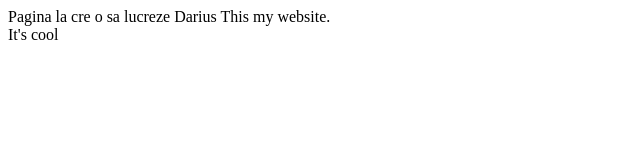
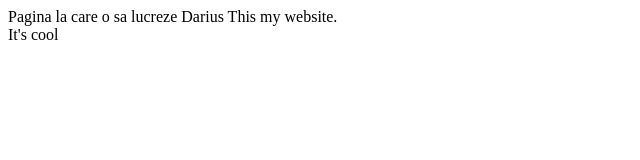
Before and after one commit to FunnyTester1983/NewTryH, a plain HTML site: page index.htm in a window 1280 px wide. Shown: the full height of the page, 0-640 px from the left. Drawn offline with Linux system fonts and the light colour scheme.

Commit message:
Update index.htm

```diff
--- a/index.htm
+++ b/index.htm
@@ -7,7 +7,7 @@
     <title>Pagina lui Darius</title>
   </head>
   <body>
-    Pagina la cre o sa lucreze Darius
+    Pagina la care o sa lucreze Darius
     This my website.
     <br />
     It's cool
```
